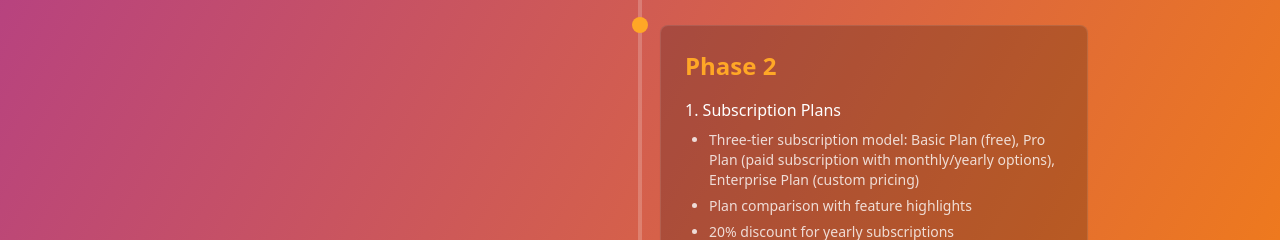
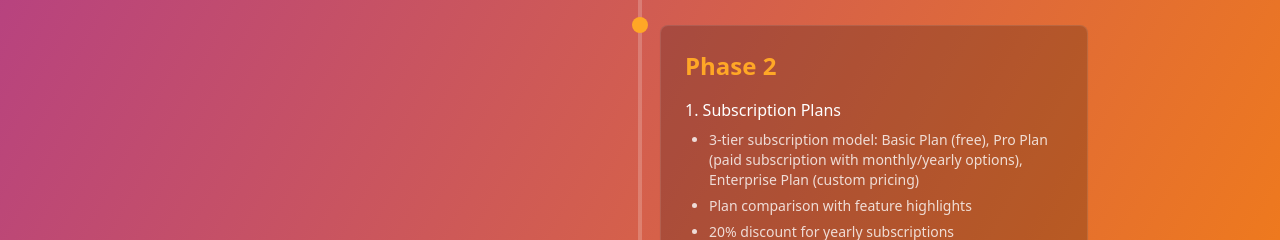
Before and after one commit to alexnomads/oasis-harmony-zone, a React (Vite) app: page / in a window 1280 px wide. Shown: the part 5120-5360 px from the top of the page. Built offline with nearby package versions, Linux system fonts and the light colour scheme.

Commit message:
Update Roadmap.tsx

```diff
--- a/src/components/Roadmap.tsx
+++ b/src/components/Roadmap.tsx
@@ -75,7 +75,7 @@ export const Roadmap = () => {
         {
           title: "Subscription Plans",
           subitems: [
-            "Three-tier subscription model: Basic Plan (free), Pro Plan (paid subscription with monthly/yearly options), Enterprise Plan (custom pricing)",
+            "3-tier subscription model: Basic Plan (free), Pro Plan (paid subscription with monthly/yearly options), Enterprise Plan (custom pricing)",
             "Plan comparison with feature highlights",
             "20% discount for yearly subscriptions"
           ]
```
